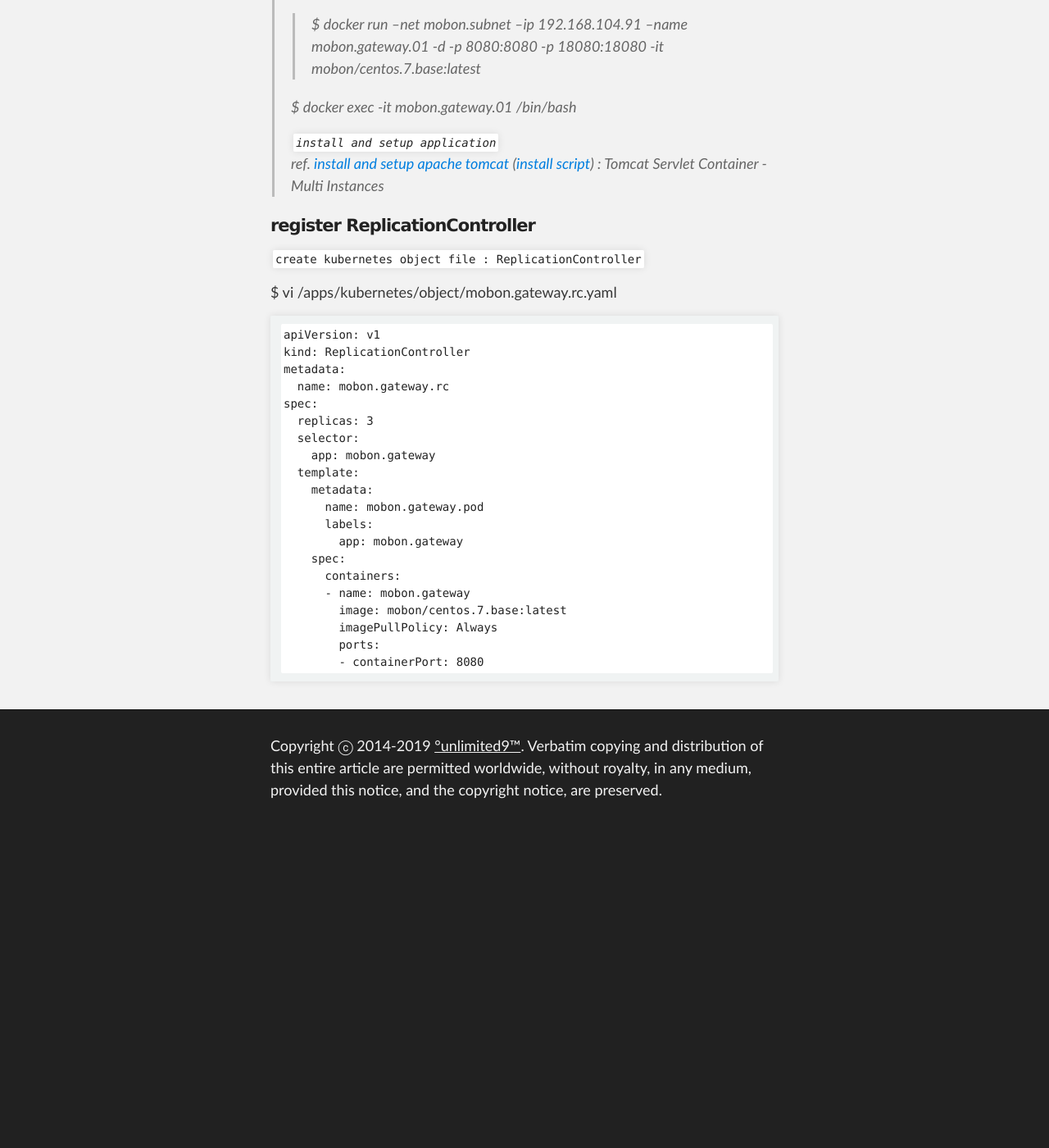
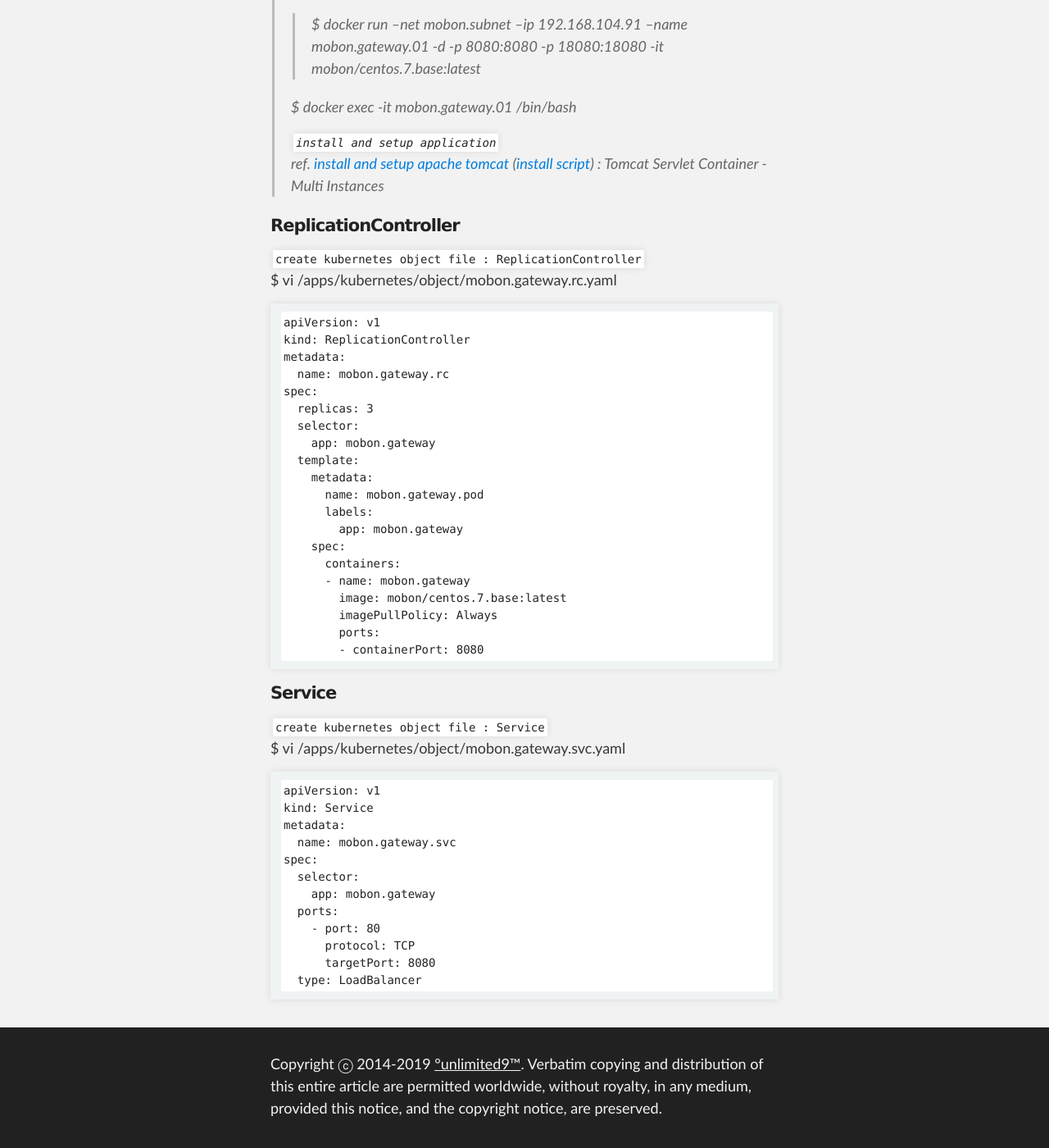
Before and after one commit to unlimited9/unlimited9.github.com, a Jekyll site: the page built from reference.notes/TA/cloud/kubernetes/how.to.deployment.md, in a window 1280 px wide and 1400 px high, scrolled down 1519 px. Shown: the whole window at 82% size. Built offline with Jekyll 4.4.1, drawn with Linux system fonts in a browser that asks for light colours; our own code applies the rules of GitHub Pages for plain Markdown files; before the commit the page ends 2531 px from its top, so only the background shows below that.

Commit message:
Update how.to.deployment.md

````diff
--- a/reference.notes/TA/cloud/kubernetes/how.to.deployment.md
+++ b/reference.notes/TA/cloud/kubernetes/how.to.deployment.md
@@ -51,12 +51,9 @@ docker build -t mobon/centos.7.base:1.1 -t mobon/centos.7.base:latest -f /apps/d
 >`install and setup application`
 >ref. [install and setup apache tomcat](../../apache.tomcat/install.n.setup.md) ([install script](../../apache.tomcat/install.n.setup.script.md)) : Tomcat Servlet Container - Multi Instances
 
-#### register ReplicationController
-
+#### ReplicationController
 `create kubernetes object file : ReplicationController`
-
 $ vi /apps/kubernetes/object/mobon.gateway.rc.yaml
-
 ```
 apiVersion: v1
 kind: ReplicationController
@@ -79,3 +76,21 @@ spec:
         ports:
         - containerPort: 8080
 ```
+
+#### Service
+`create kubernetes object file : Service`
+$ vi /apps/kubernetes/object/mobon.gateway.svc.yaml
+```
+apiVersion: v1
+kind: Service
+metadata:
+  name: mobon.gateway.svc
+spec:
+  selector:
+    app: mobon.gateway
+  ports:
+    - port: 80
+      protocol: TCP
+      targetPort: 8080
+  type: LoadBalancer
+```
````
